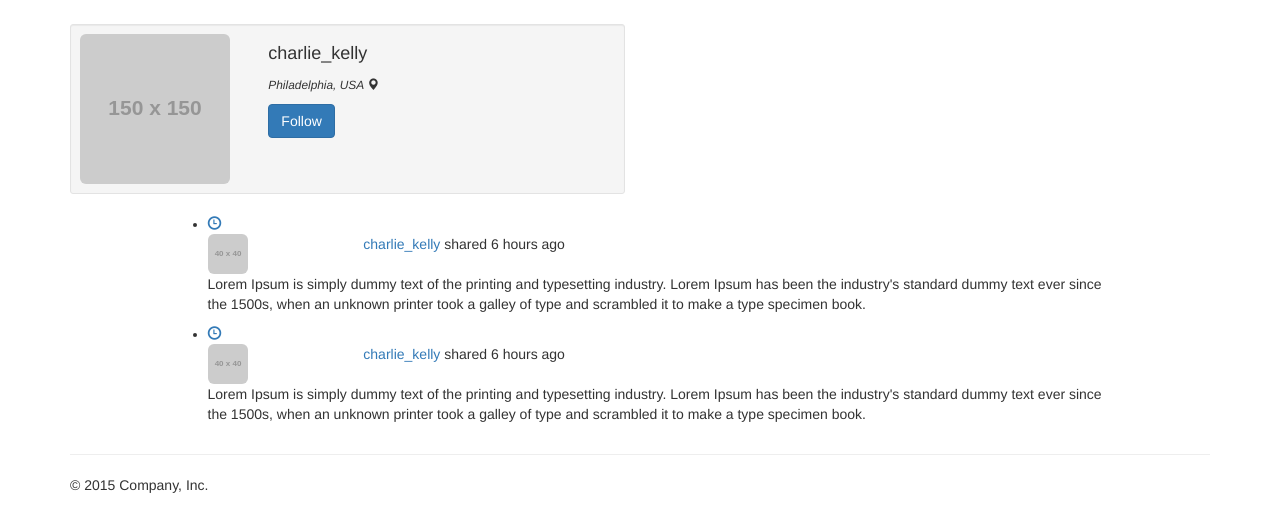
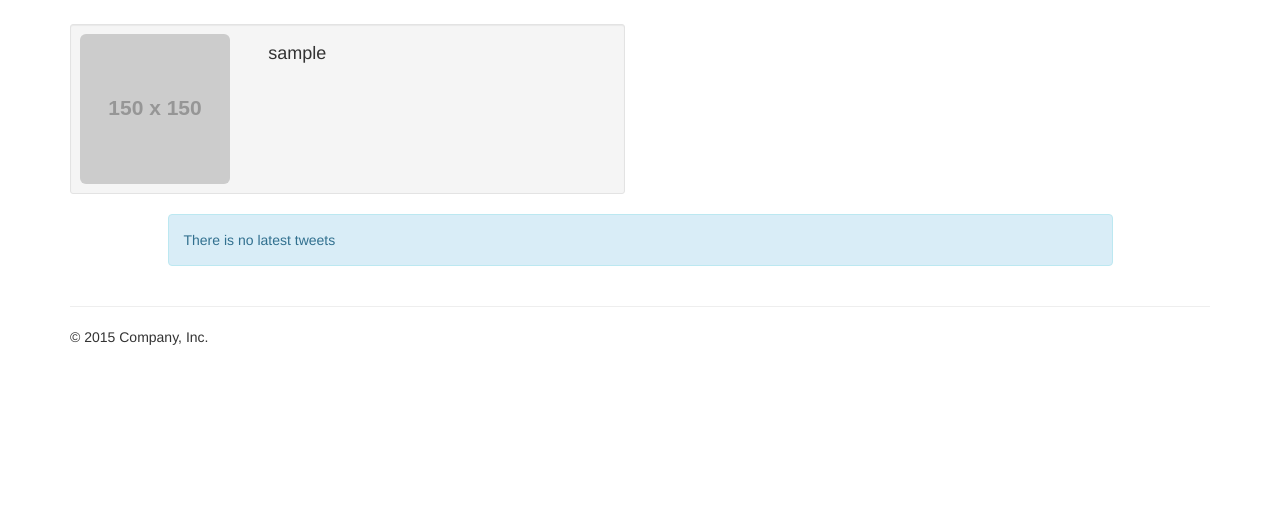
Before and after one commit to dsteb/testapp_django, a Django app: page /profile/1/ in a window 1280 px wide. Shown: the part 51-583 px from the top of the page. Run offline with Django 3.2, Linux system fonts and the light colour scheme; a user stored in the database is signed in; tables that the repository leaves empty hold one stand-in row (values such as "Sample post"); grey boxes labelled with a size stand in for pictures from a placeholder-image service; some libraries are stand-ins or nearby versions.

Commit message:
feat: Implement follow/unfollow
Add a model for UserProfile

```diff
--- a/tweety/templates/tweety/profile.html
+++ b/tweety/templates/tweety/profile.html
@@ -8,27 +8,23 @@
                         <img src="http://placehold.it/150x150" alt="" class="img-rounded img-responsive"/>
                     </div>
                     <div class="col-sm-6 col-md-8">
-                        <h4>
-                            charlie_kelly</h4>
-                        <small><cite title="Philadelphia, USA">Philadelphia, USA <i
-                                class="glyphicon glyphicon-map-marker">
-                        </i></cite></small>
+                        <h4>{{ profile_user.username }}</h4>
                         <p>
-                            <!-- Split button -->
-                        <div class="btn-group">
-                            <form action="{{ request.path }}" method="post">
-                                {% csrf_token %}
-                                {# Change the value of the id here #}
-                                <input hidden name="toggle_follow" value="1">
-                                {# If following show "unfollow" otherwise "follow"#}
-                                <button type="submit" class="btn btn-primary">Follow</button>
-                            </form>
-                        </div>
+                        {% if profile_user != request.user %}
+                            <div class="btn-group">
+                                <form action="{{ request.path }}" method="post">
+                                    {% csrf_token %}
+                                    <input hidden name="toggle_follow" value="{{ profile_user.username.id }}">
+                                    <button type="submit" class="btn btn-primary">{{ follows|yesno:"Unfollow,Follow" }}</button>
+                                </form>
+                            </div>
+                        {% endif %}
                     </div>
                 </div>
             </div>
         </div>
         <div class="col-md-10 col-md-offset-1">
+            {% if latest_tweets %}
             <ul class="timeline">
                 <li class="timeline-inverted">
                     <div class="timeline-badge primary"><a title="11 hours ago via Twitter"><i
@@ -53,29 +49,10 @@
                         </div>
                     </div>
                 </li>
-                <li>
-                    <div class="timeline-badge primary"><a title="11 hours ago via Twitter"><i
-                            class="glyphicon glyphicon-time invert" id=""></i></a></div>
-                    <div class="timeline-panel">
-                        <div class="timeline-header">
-                            <div class="row">
-                                <div class="col-xs-2">
-                                    <img class="img-responsive img-rounded"
-                                         src="http://placehold.it/40x40">
-                                </div>
-                                <div class="col-xs-8">
-                                    <a href="{% url 'profile' id=1 %}">charlie_kelly </a> shared 6 hours ago
-                                </div>
-                            </div>
-                        </div>
-                        <div class="timeline-body">
-                            <p>Lorem Ipsum is simply dummy text of the printing and typesetting industry. Lorem Ipsum
-                                has been the industry's standard dummy text ever since the 1500s, when an unknown
-                                printer took a galley of type and scrambled it to make a type specimen book. </p>
-                        </div>
-                    </div>
-                </li>
             </ul>
+            {% else %}
+            <div class="alert alert-info">There is no latest tweets</div>
+            {% endif %}
         </div>
     </div>
 
--- a/tweety/views.py
+++ b/tweety/views.py
@@ -1,7 +1,10 @@
 from django.contrib import messages
-from django.shortcuts import redirect, render
+from django.contrib.auth.mixins import LoginRequiredMixin
+from django.shortcuts import redirect, render, get_object_or_404
 from django.views import View
 from django.views.generic import TemplateView
+
+from users.models import UserProfile
 
 
 class TimelineView(TemplateView, View):
@@ -22,15 +25,22 @@ class TimelineView(TemplateView, View):
         return redirect(request.POST.get('next', 'home'))
 
 
-class ProfileView(TemplateView, View):
+class ProfileView(LoginRequiredMixin, TemplateView, View):
     template_name = "tweety/profile.html"
 
     def get(self, request, *args, **kwargs):
-        # TODO: Implement profile pages
-        # messages.warning(request, "Profiles not implemented")
-        # return redirect('home')
-        return self.render_to_response({})
+        profile = get_object_or_404(UserProfile, pk=kwargs['id'])
+        return self.render_to_response({
+            'latest_tweets': [],
+            'profile_user': profile.user,
+            'follows': request.user.userprofile.is_following(profile.user.id)
+        })
 
     def post(self, request, *args, **kwargs):
-        # TODO: Implement following/unfollowing users
-        pass
+        pk = kwargs['id']
+        unfollow = request.user.userprofile.follows.filter(pk=pk).exists()
+        if unfollow:
+            request.user.userprofile.follows.remove(pk)
+        else:
+            request.user.userprofile.follows.add(pk)
+        return redirect(request.path)
--- a/users/models.py
+++ b/users/models.py
@@ -1 +1,9 @@
-# TODO: Implement the user models here
+from django.db import models
+from django.contrib.auth.models import User
+
+class UserProfile(models.Model):
+	user = models.OneToOneField(User, on_delete=models.CASCADE, primary_key=True)
+	follows = models.ManyToManyField('self', related_name='followed_by')
+
+	def is_following(self, user_id):
+		return self.follows.filter(pk=user_id).exists()
--- a/users/views.py
+++ b/users/views.py
@@ -4,6 +4,7 @@ from django.shortcuts import redirect
 from django.views.generic import TemplateView, View
 
 from .forms import UserForm
+from .models import UserProfile
 
 
 class LoginView(TemplateView, View):
@@ -51,7 +52,10 @@ class RegisterView(TemplateView):
     def post(self, request, *args, **kwargs):
         form = UserForm(request.POST)
         if form.is_valid():
-            user = form.save()
+            user = form.save(commit=False)
+            profile = UserProfile(user=user)
+            user.save()
+            profile.save()
             login(request, user)
             return redirect('home')
         else:
```
Also changed, not shown: users/migrations/0001_initial.py (added).
